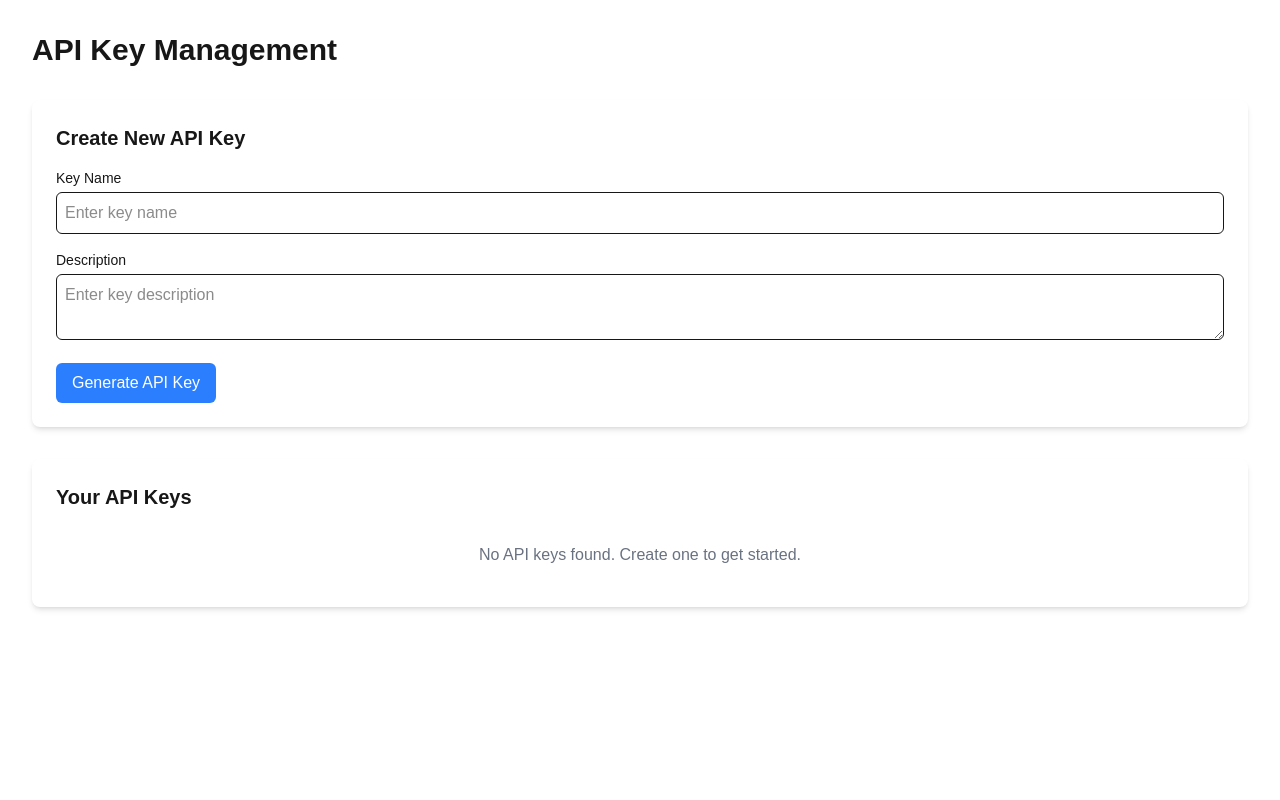
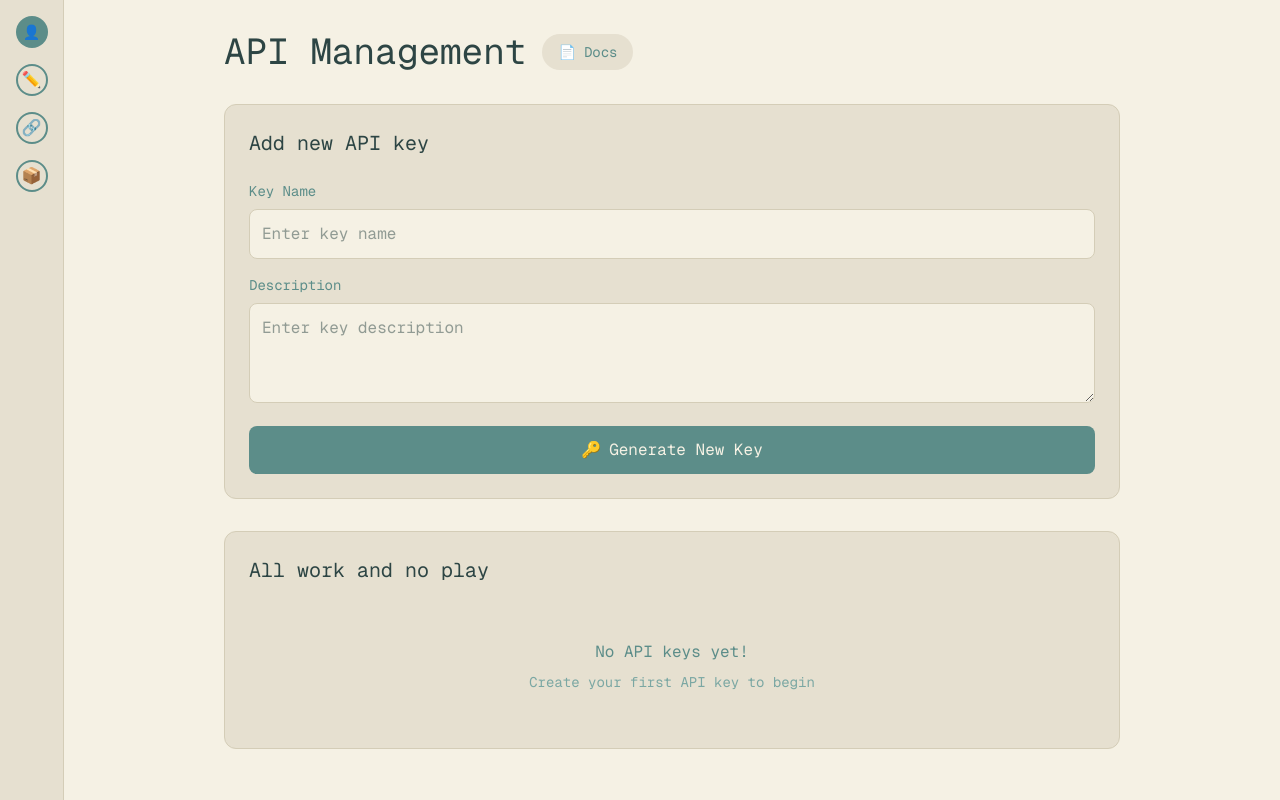
Before and after one commit to nghialam-arent3d/WebAPIManager, a Next.js app in the folder wapim/: page /dashboard in a window 1280 px wide. Built offline with nearby package versions, Linux system fonts and the light colour scheme.

Commit message:
feat: change dashboard colortheme

```diff
--- a/wapim/src/app/dashboard/page.js
+++ b/wapim/src/app/dashboard/page.js
@@ -8,12 +8,11 @@ export default function Dashboard() {
   const [newKeyDescription, setNewKeyDescription] = useState('');
 
   const handleCreateKey = async () => {
-    // TODO: Implement API call to create new key
     const newKey = {
       id: Date.now(),
       name: newKeyName,
       description: newKeyDescription,
-      key: 'generated-key-' + Math.random().toString(36).substr(2, 9),
+      key: 'generated-key-' + Math.random().toString(36).substring(2, 11),
       createdAt: new Date().toISOString(),
     };
     setApiKeys([...apiKeys, newKey]);
@@ -22,72 +21,109 @@ export default function Dashboard() {
   };
 
   const handleDeleteKey = async (id) => {
-    // TODO: Implement API call to delete key
     setApiKeys(apiKeys.filter(key => key.id !== id));
   };
 
   return (
-    <div className="min-h-screen p-8">
-      <h1 className="text-3xl font-bold mb-8">API Key Management</h1>
+    <div className="min-h-screen bg-[#f5f1e4]">
+      {/* Left Sidebar */}
+      <div className="fixed left-0 top-0 h-full w-16 bg-[#e6e0d0] border-r border-[#d4cdb7] flex flex-col items-center py-4 gap-4">
+        <div className="w-8 h-8 rounded-full bg-[#5c8d89] text-white flex items-center justify-center text-sm">👤</div>
+        <div className="w-8 h-8 rounded-full bg-[#e6e0d0] border-2 border-[#5c8d89] flex items-center justify-center">✏️</div>
+        <div className="w-8 h-8 rounded-full bg-[#e6e0d0] border-2 border-[#5c8d89] flex items-center justify-center">🔗</div>
+        <div className="w-8 h-8 rounded-full bg-[#e6e0d0] border-2 border-[#5c8d89] flex items-center justify-center">📦</div>
+      </div>
+
+      {/* Main Content */}
+      <div className="pl-24 pr-8 py-8">
+        <div className="max-w-4xl mx-auto">
+          <div className="mb-8 flex items-center gap-4">
+            <h1 className="text-4xl font-mono text-[#2d4544]">API Management</h1>
+            <div className="px-4 py-2 bg-[#e6e0d0] rounded-full text-[#5c8d89] font-mono text-sm flex items-center gap-2 cursor-pointer hover:bg-[#d4cdb7] transition-colors">
+              <span>📄</span> Docs
+            </div>
+          </div>
 
           {/* Create New Key Form */}
-      <div className="bg-white dark:bg-gray-800 p-6 rounded-lg shadow-md mb-8">
-        <h2 className="text-xl font-semibold mb-4">Create New API Key</h2>
+          <div className="bg-[#e6e0d0] rounded-xl p-6 mb-8 border border-[#d4cdb7]">
+            <h2 className="text-xl font-mono text-[#2d4544] mb-6">Add new API key</h2>
             <div className="space-y-4">
               <div>
-            <label className="block text-sm font-medium mb-1">Key Name</label>
+                <label className="block text-sm font-mono text-[#5c8d89] mb-2">Key Name</label>
                 <input
                   type="text"
                   value={newKeyName}
                   onChange={(e) => setNewKeyName(e.target.value)}
-              className="w-full p-2 border rounded-md dark:bg-gray-700 dark:border-gray-600"
+                  className="w-full p-3 bg-[#f5f1e4] border border-[#d4cdb7] rounded-lg font-mono text-[#2d4544]
+                           focus:outline-none focus:ring-2 focus:ring-[#5c8d89] transition-all"
                   placeholder="Enter key name"
                 />
               </div>
               <div>
-            <label className="block text-sm font-medium mb-1">Description</label>
+                <label className="block text-sm font-mono text-[#5c8d89] mb-2">Description</label>
                 <textarea
                   value={newKeyDescription}
                   onChange={(e) => setNewKeyDescription(e.target.value)}
-              className="w-full p-2 border rounded-md dark:bg-gray-700 dark:border-gray-600"
+                  className="w-full p-3 bg-[#f5f1e4] border border-[#d4cdb7] rounded-lg font-mono text-[#2d4544]
+                           focus:outline-none focus:ring-2 focus:ring-[#5c8d89] transition-all min-h-[100px]"
                   placeholder="Enter key description"
                 />
               </div>
               <button
                 onClick={handleCreateKey}
-            className="bg-blue-500 text-white px-4 py-2 rounded-md hover:bg-blue-600 transition-colors"
+                className="w-full bg-[#5c8d89] text-[#f5f1e4] px-6 py-3 rounded-lg font-mono
+                         hover:bg-[#4a7571] transition-all cursor-pointer flex items-center justify-center gap-2"
               >
-            Generate API Key
+                <span>🔑</span> Generate New Key
               </button>
             </div>
           </div>
 
           {/* API Keys List */}
-      <div className="bg-white dark:bg-gray-800 p-6 rounded-lg shadow-md">
-        <h2 className="text-xl font-semibold mb-4">Your API Keys</h2>
+          <div className="bg-[#e6e0d0] rounded-xl p-6 border border-[#d4cdb7]">
+            <h2 className="text-xl font-mono text-[#2d4544] mb-6">All work and no play</h2>
             <div className="space-y-4">
               {apiKeys.map((key) => (
                 <div
                   key={key.id}
-              className="border dark:border-gray-700 p-4 rounded-md flex justify-between items-center"
+                  className="bg-[#f5f1e4] border border-[#d4cdb7] p-4 rounded-lg hover:shadow-md transition-all"
                 >
-              <div>
-                <h3 className="font-medium">{key.name}</h3>
-                <p className="text-sm text-gray-600 dark:text-gray-400">{key.description}</p>
-                <p className="text-sm font-mono mt-1">{key.key}</p>
-                <p className="text-xs text-gray-500 mt-1">Created: {new Date(key.createdAt).toLocaleDateString()}</p>
+                  <div className="flex justify-between items-start">
+                    <div className="space-y-2">
+                      <h3 className="font-mono text-[#2d4544]">{key.name}</h3>
+                      <p className="font-mono text-sm text-[#5c8d89]">{key.description}</p>
+                      <div className="flex items-center gap-2">
+                        <code className="font-mono text-sm bg-[#e6e0d0] px-3 py-1 rounded text-[#2d4544]">
+                          {key.key}
+                        </code>
+                        <button
+                          onClick={() => navigator.clipboard.writeText(key.key)}
+                          className="text-[#5c8d89] hover:text-[#4a7571] transition-colors"
+                        >
+                          📋
+                        </button>
+                      </div>
+                      <p className="text-xs font-mono text-[#5c8d89]">
+                        Created: {new Date(key.createdAt).toLocaleDateString()}
+                      </p>
                     </div>
                     <button
                       onClick={() => handleDeleteKey(key.id)}
-                className="text-red-500 hover:text-red-700"
+                      className="text-[#c15b5b] hover:text-[#a44d4d] transition-colors p-2 hover:bg-[#e6e0d0] rounded"
                     >
-                Delete
+                      🗑️
                     </button>
+                  </div>
                 </div>
               ))}
               {apiKeys.length === 0 && (
-            <p className="text-gray-500 text-center py-4">No API keys found. Create one to get started.</p>
+                <div className="text-center py-8">
+                  <p className="font-mono text-[#5c8d89]">No API keys yet!</p>
+                  <p className="font-mono text-sm text-[#7ba7a3] mt-2">Create your first API key to begin</p>
+                </div>
               )}
+            </div>
+          </div>
         </div>
       </div>
     </div>
```
Lines whose indentation alone changed are shown as unchanged.
